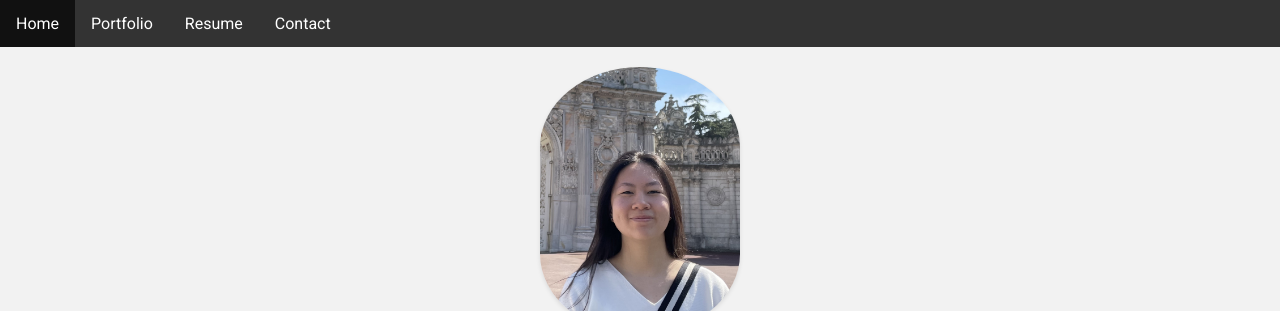
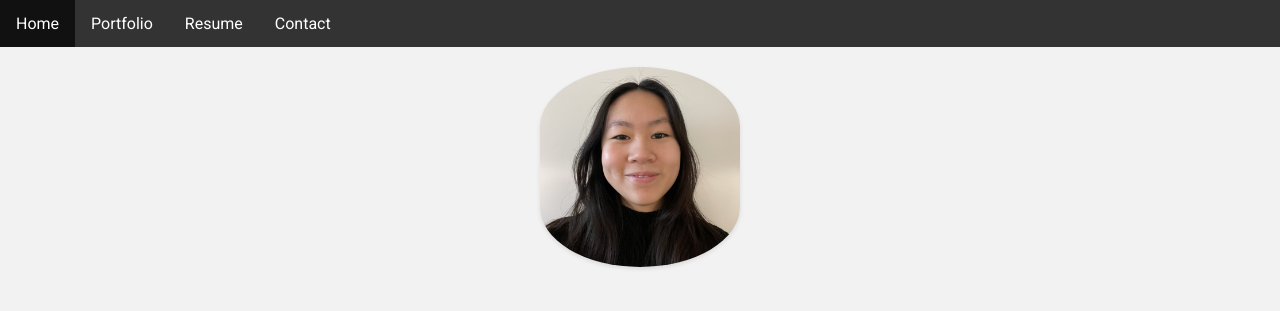
Before and after one commit to sarafuyu/sarafuyu.github.io, a plain HTML site: page index.html in a window 1280 px wide. Shown: the top 311 px of the page. Drawn offline with Linux system fonts and the light colour scheme.

Commit message:
lägg till rätt profilbild

```diff
--- a/index.html
+++ b/index.html
@@ -112,7 +112,7 @@
     <main>
 
       <div class="profile-pic">
-        <img src="img_profile.jpg" alt="Profile picture">
+        <img src="kvadrat-komprimerad.jpg" alt="Profile picture">
       </div>
       <h2>Welcome to my website!</h2>
       <section class="about-me">
```
